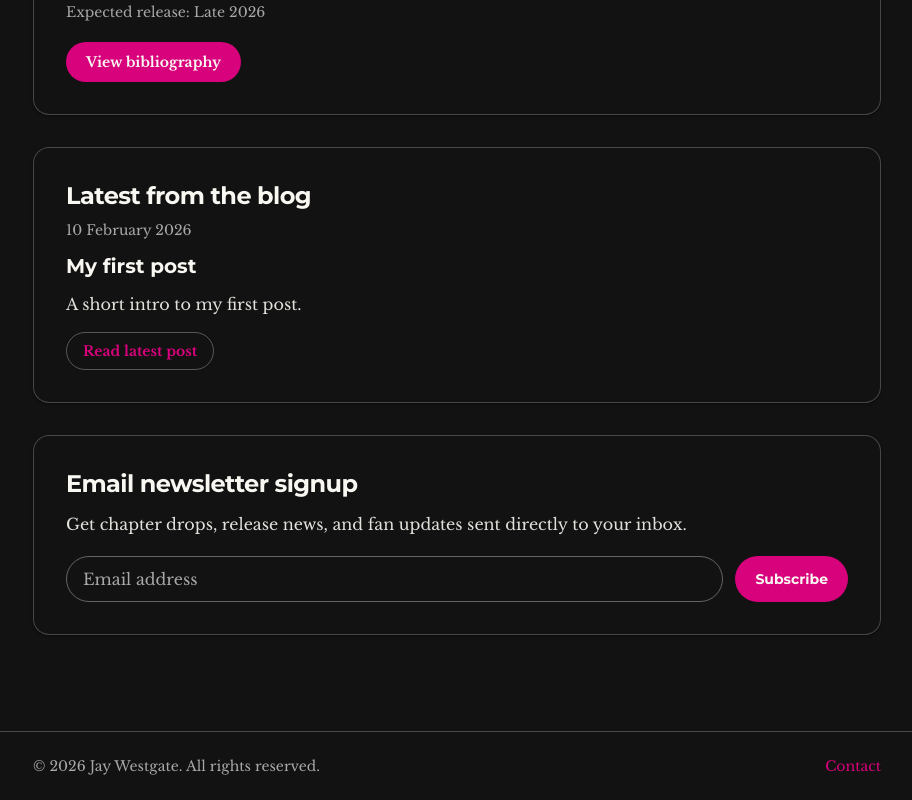
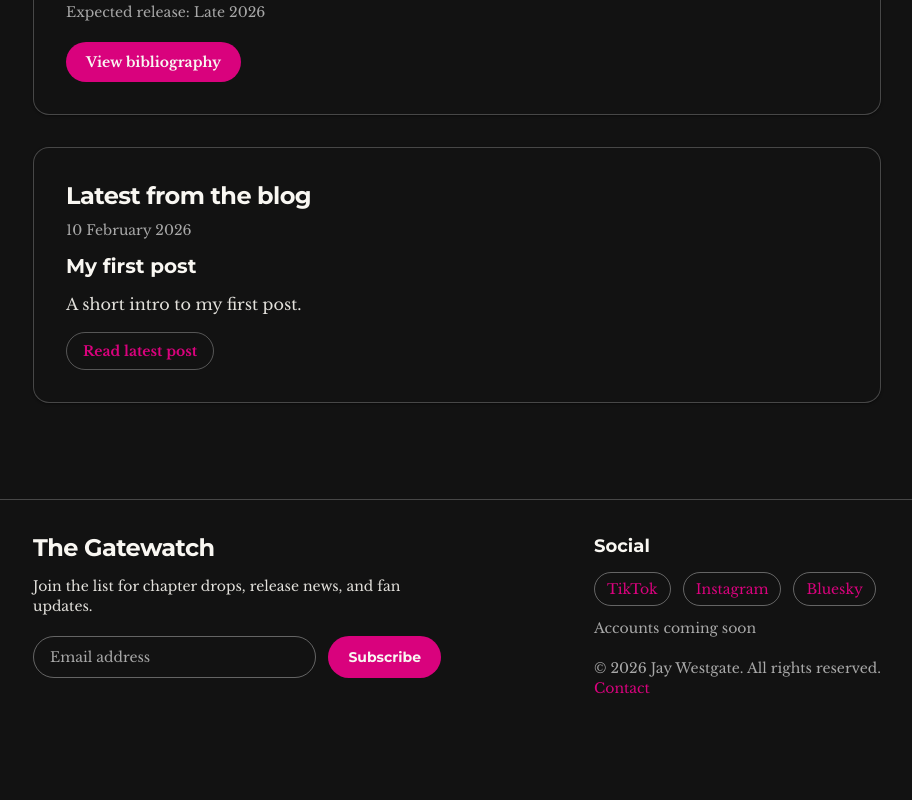
Before and after one commit to jessegreen0906/blogPoC, a Next.js app: page / in a window 1280 px wide. Shown: the part 356-1156 px from the top of the page, without its empty margins (183-1095 px from the left). After the commit the page ends 1086 px from the top, so only its background shows below. Built offline with nearby package versions, Linux system fonts and the light colour scheme.

Commit message:
Update project files

```diff
--- a/src/app/page.tsx
+++ b/src/app/page.tsx
@@ -43,34 +43,6 @@ export default async function Home() {
           </Link>
         </section>
       ) : null}
-
-      <section className="rounded-2xl border border-[color:var(--neutral)]/35 bg-[color:var(--background)] p-6 shadow-sm shadow-black/30 sm:p-8">
-        <h2 className="text-2xl font-semibold tracking-tight text-[color:var(--text)]">
-          Email newsletter signup
-        </h2>
-        <p className="mt-3 text-[color:var(--text)]/90">
-          Get chapter drops, release news, and fan updates sent directly to your inbox.
-        </p>
-        <form className="mt-5 flex flex-col gap-3 sm:flex-row" action="#">
-          <label htmlFor="email" className="sr-only">
-            Email address
-          </label>
-          <input
-            id="email"
-            name="email"
-            type="email"
-            required
-            placeholder="Email address"
-            className="w-full rounded-full border border-[color:var(--neutral)]/55 bg-transparent px-4 py-2.5 text-[color:var(--text)] outline-none ring-[color:var(--primary)] placeholder:text-[color:var(--neutral)] focus:ring-2"
-          />
-          <button
-            type="submit"
-            className="rounded-full bg-[color:var(--primary)] px-5 py-2.5 text-sm font-semibold text-[color:var(--text)] transition-colors hover:brightness-110"
-          >
-            Subscribe
-          </button>
-        </form>
-      </section>
     </main>
   );
 }
--- a/src/components/site-footer.tsx
+++ b/src/components/site-footer.tsx
@@ -3,7 +3,65 @@ import Link from "next/link";
 export function SiteFooter() {
   return (
     <footer className="mt-12 border-t border-[color:var(--neutral)]/35 bg-[color:var(--background)]">
-      <div className="mx-auto flex w-full max-w-4xl flex-col gap-3 px-4 py-6 text-sm text-[color:var(--neutral)] sm:flex-row sm:items-center sm:justify-between sm:px-6">
+      <div className="mx-auto grid w-full max-w-4xl gap-8 px-4 py-8 text-sm text-[color:var(--neutral)] sm:px-6 md:grid-cols-2">
+        <section>
+          <h2 className="text-2xl font-semibold tracking-tight text-[color:var(--text)]">
+            The Gatewatch
+          </h2>
+          <p className="mt-3 text-[color:var(--text)]/90">
+            Join the list for chapter drops, release news, and fan updates.
+          </p>
+          <form className="mt-5 flex flex-col gap-3 sm:flex-row" action="#">
+            <label htmlFor="footer-email" className="sr-only">
+              Email address
+            </label>
+            <input
+              id="footer-email"
+              name="email"
+              type="email"
+              required
+              placeholder="Email address"
+              className="w-full rounded-full border border-[color:var(--neutral)]/55 bg-transparent px-4 py-2.5 text-[color:var(--text)] outline-none ring-[color:var(--primary)] placeholder:text-[color:var(--neutral)] focus:ring-2"
+            />
+            <button
+              type="submit"
+              className="rounded-full bg-[color:var(--primary)] px-5 py-2.5 text-sm font-semibold text-[color:var(--text)] transition-colors hover:brightness-110"
+            >
+              Subscribe
+            </button>
+          </form>
+        </section>
+
+        <section className="space-y-3 md:justify-self-end">
+          <h3 className="text-lg font-semibold text-[color:var(--text)]">Social</h3>
+          <div className="flex flex-wrap gap-3">
+            <Link
+              href="https://www.tiktok.com"
+              target="_blank"
+              rel="noopener noreferrer"
+              className="rounded-full border border-[color:var(--neutral)]/55 px-3 py-1.5 font-medium text-[color:var(--primary)] transition-colors hover:bg-[color:var(--primary)]/10"
+            >
+              TikTok
+            </Link>
+            <Link
+              href="https://www.instagram.com"
+              target="_blank"
+              rel="noopener noreferrer"
+              className="rounded-full border border-[color:var(--neutral)]/55 px-3 py-1.5 font-medium text-[color:var(--primary)] transition-colors hover:bg-[color:var(--primary)]/10"
+            >
+              Instagram
+            </Link>
+            <Link
+              href="https://bsky.app"
+              target="_blank"
+              rel="noopener noreferrer"
+              className="rounded-full border border-[color:var(--neutral)]/55 px-3 py-1.5 font-medium text-[color:var(--primary)] transition-colors hover:bg-[color:var(--primary)]/10"
+            >
+              Bluesky
+            </Link>
+          </div>
+          <p>Accounts coming soon</p>
+          <div className="pt-2">
             <p>© 2026 Jay Westgate. All rights reserved.</p>
             <Link
               href="mailto:hello@jaywestgate.com"
@@ -12,6 +70,8 @@ export function SiteFooter() {
               Contact
             </Link>
           </div>
+        </section>
+      </div>
     </footer>
   );
 }
```
Also changed, not shown: 2 other files (tests, documents, lock files or other folders). Lines whose indentation alone changed are shown as unchanged.
